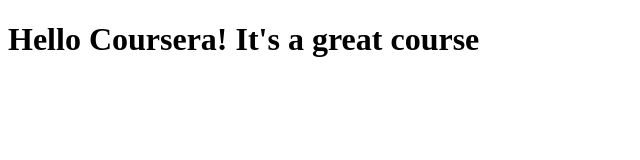
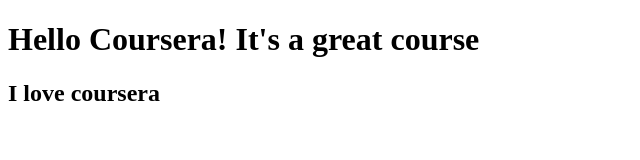
Before and after one commit to Andrews-Boateng-Okyere/coursera-test, a plain HTML site: page site/index.html in a window 1280 px wide. Shown: the whole page, without its empty margins (0-640 px from the left). Drawn offline with Linux system fonts and the light colour scheme.

Commit message:
My First page

```diff
--- a/site/index.html
+++ b/site/index.html
@@ -5,5 +5,6 @@
 	</head>
 	<body>
 		<h1> Hello Coursera! It's a great course</h1>
+		<h2> I love coursera</h2>
 	</body>
 </html>
```
